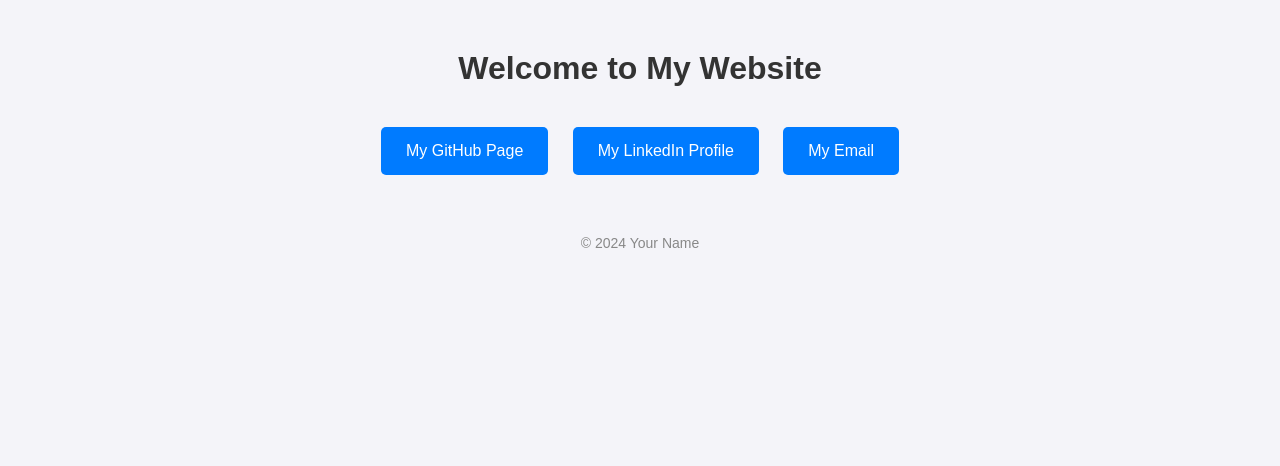
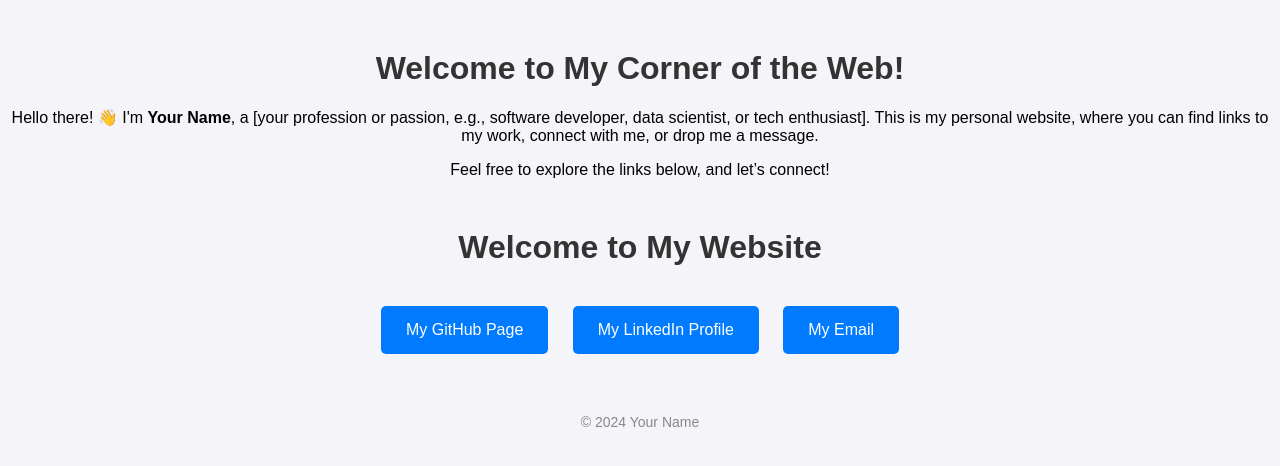
Before and after one commit to Ale-Pru/alessio.prunotto.github.io, a plain HTML site: page index.html in a window 1280 px wide. Drawn offline with Linux system fonts and the light colour scheme.

Commit message:
Update index.html

```diff
--- a/index.html
+++ b/index.html
@@ -41,6 +41,10 @@
     </style>
 </head>
 <body>
+    <h1>Welcome to My Corner of the Web!</h1>
+    <p>Hello there! 👋 I'm <strong>Your Name</strong>, a [your profession or passion, e.g., software developer, data scientist, or tech enthusiast].
+    This is my personal website, where you can find links to my work, connect with me, or drop me a message.</p>
+    <p>Feel free to explore the links below, and let’s connect!</p>
     <h1>Welcome to My Website</h1>
     <div class="buttons-container">
         <a class="button" href="https://github.com/your-username" target="_blank">My GitHub Page</a>
```
